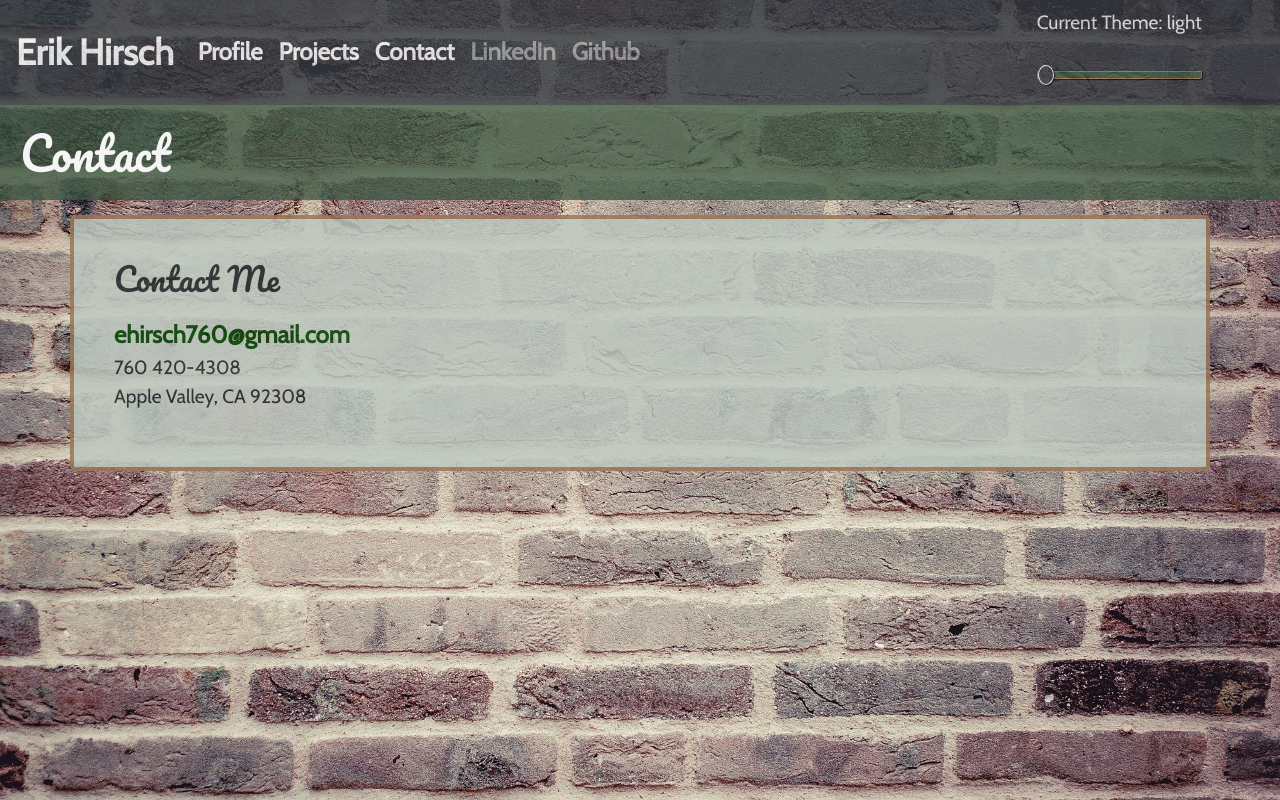
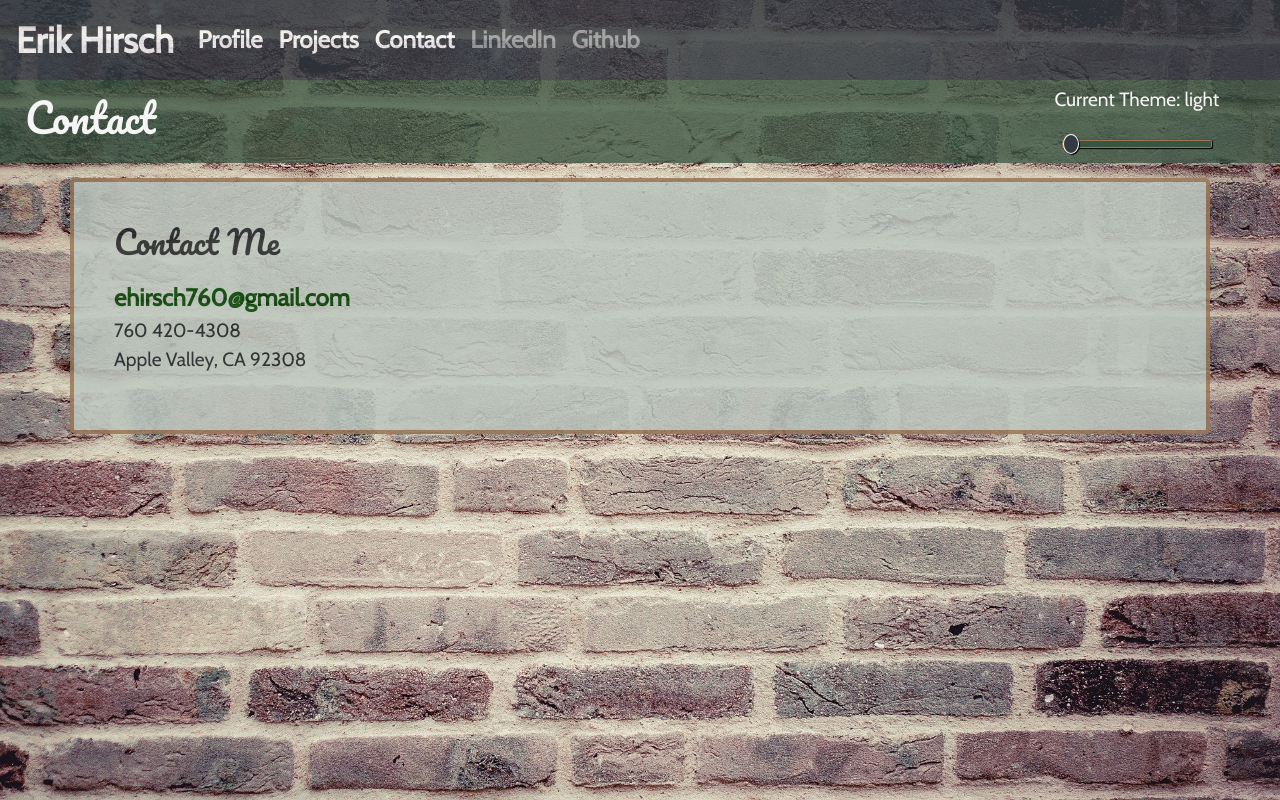
Before and after one commit to eh4git/Portfolio_V1, a React (Create React App) app: page /contact in a window 1280 px wide. Built offline with nearby package versions, Linux system fonts and the light colour scheme; a web font is replaced by a local one.

Commit message:
header and slider css

```diff
--- a/src/App.js
+++ b/src/App.js
@@ -5,7 +5,7 @@ import withErrorBoundary from "./HOCs/withErrorBoundary"
 import LandingPage from "./pages/LandingPage"
 import Projects from "./pages/Projects"
 import Contact from "./pages/Contact"
-import Profile from "./pages/Profile"
+import Profile from "./pages/profile/Profile"
 import TypingGame from "./components/typingGame/TypingGame"
 
 function App() {
--- a/src/assets/css/style.css
+++ b/src/assets/css/style.css
@@ -13,14 +13,14 @@ p{
     font-size: larger;
     font-family: 'Cabin', sans-serif;
 }
-h1{
+/* h1{
     font-family: 'Pacifico', cursive;
     color: whitesmoke;
     background-color: rgba(57, 85, 63, 0.75);
     margin-bottom: 0;
     padding: 20px;
     font-size: 46px;
-}
+}  */
 h2{
     font-family: 'Pacifico', cursive;
     margin-bottom: 20px;
@@ -191,6 +191,11 @@ body{
   color: whitesmoke;
   margin: 15px 0px;
 }
+.projectBtn {
+  background-color: rgba(57,85,63,.75);
+  color: #f5f5f5;
+  margin: 15px 0;
+}
 /* cool pages effect */
 /* background-color: white;
     margin: auto;
--- a/src/components/NavBar.js
+++ b/src/components/NavBar.js
@@ -2,7 +2,6 @@ import React from "react";
 import profileText from "../assets/profileText"
 import '../assets/css/style.css'
 import { Link } from "react-router-dom"
-import ThemeSlider from "./themeSlider/ThemeSlider"
 
 const NavBar = () => {
 
@@ -37,7 +36,6 @@ const NavBar = () => {
                     }
                 </ul>
             </div>
-            <ThemeSlider />
         </nav>
     )
 }
--- /dev/null
+++ b/src/components/header/Header.js
@@ -0,0 +1,18 @@
+import React, {useContext} from "react"
+import ThemeSlider from "../../components/themeSlider/ThemeSlider";
+import {Context} from "../../context/index"
+import "./index.css"
+
+const Header = props => {
+    const {theme} = useContext(Context)
+    return(
+        <div className={"headerContainer " + theme}>
+            <h1 className={"headerText " + theme}>
+                {props.name}
+            </h1>
+            <ThemeSlider />
+        </div>
+    )
+}
+
+export default Header
--- /dev/null
+++ b/src/components/header/index.css
@@ -0,0 +1,14 @@
+.headerContainer {
+    display: flex;
+    flex-direction: row;
+    align-content: space-around;
+    font-family: 'Pacifico', cursive;
+    color: whitesmoke;
+    background-color: rgba(57, 85, 63, 0.75);
+    padding: 5px;
+    justify-content: space-between;
+    align-items: center;
+}
+.headerText {
+    margin-left: 20px;
+}
--- a/src/components/themeSlider/index.css
+++ b/src/components/themeSlider/index.css
@@ -1,5 +1,11 @@
 .sliderContainer {
-    margin-right: 5%;
+    margin-right: 3%;
+    display: flex;
+    flex-direction: column;
+    width: 200px;
+}
+.sliderText {
+  align-self: center;
 }
 .sliderText.light{
     color: whitesmoke;
@@ -15,8 +21,9 @@
 }
 .themeSlider {
     -webkit-appearance: none;
-    margin: 18px 0;
-    width: 100%;
+    align-self: center;
+    margin: 10px;
+    width: 150px;
   }
   .themeSlider:focus {
     outline: none;
--- a/src/pages/Contact.js
+++ b/src/pages/Contact.js
@@ -3,6 +3,7 @@ import NavBar from "../components/NavBar"
 import Pdf from "../assets/docs/WebDevResume.pdf";
 import profileText from "../assets/profileText"
 import {Context} from "../context/index"
+import Header from "../components/header/Header"
 
 const Contact = () => {
    const {theme} = useContext(Context)
@@ -12,7 +13,7 @@ const Contact = () => {
     return(
         <>
         <NavBar/>
-        <h1>Contact</h1>
+        <Header name="Contact" />
         <div className="contact-form container">
                 <h2 id="contact">Contact Me</h2>
                 {/* <form>
--- a/src/pages/Projects.js
+++ b/src/pages/Projects.js
@@ -3,13 +3,13 @@ import NavBar from "../components/NavBar"
 import profileText from "../assets/profileText"
 import {Context} from "../context/index"
 import Project from "../components/Project"
-
+import Header from "../components/header/Header"
 const Projects = () => {
     const {theme} = useContext(Context)
     return (
         <div>
             <NavBar />
-            <h1>Projects</h1>
+            <Header name="Projects"/>
 
             <div className="row projectContainer">
                 {profileText.projects.map((item, i) =>
--- a/src/pages/Profile.js
+++ b/src/pages/profile/Profile.js
@@ -1,16 +1,18 @@
 import React, {useContext} from "react";
-import NavBar from "../components/NavBar"
-import AboutMe from "../components/AboutMe"
-import Skills from "../components/Skills"
-import Resume from "../components/Resume"
-import {Context} from "../context/index"
+import NavBar from "../../components/NavBar"
+import AboutMe from "../../components/AboutMe"
+import Skills from "../../components/Skills"
+import Resume from "../../components/Resume"
+import {Context} from "../../context/index"
+import Header from "../../components/header/Header"
+import "./index.css"
 
 const Profile = () => {
     const {theme} = useContext(Context)
     return (
         <>
             <NavBar />
-            <h1>Profile</h1>
+            <Header name="Profile"/>
             <div className='row'>
                 <div className='col-md-12'>
                     <AboutMe />
@@ -24,7 +26,6 @@ const Profile = () => {
                     <Resume />
                 </div>
             </div>
-
         </>
     )
 }
```
Also changed, not shown: src/components/themeSlider/ThemeSlider.js (+5 -4 lines), src/pages/profile/index.css (added).
